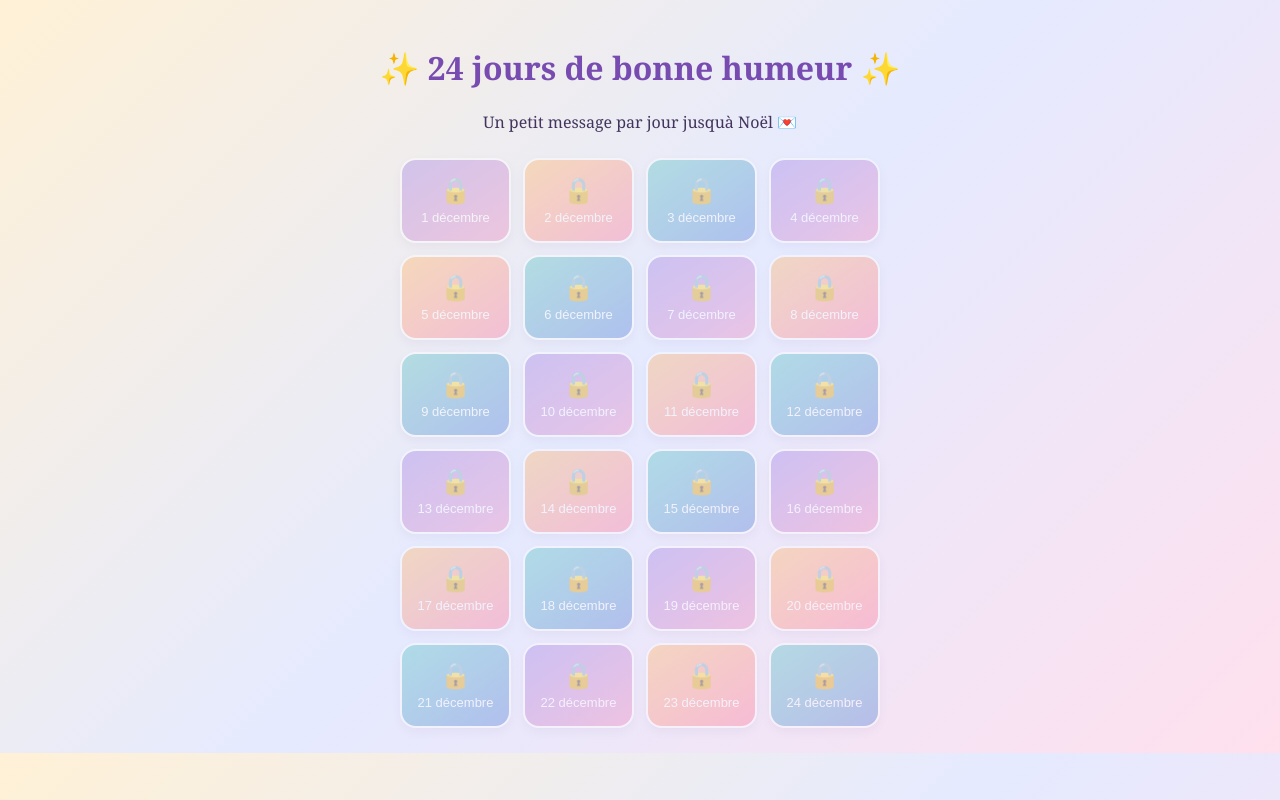
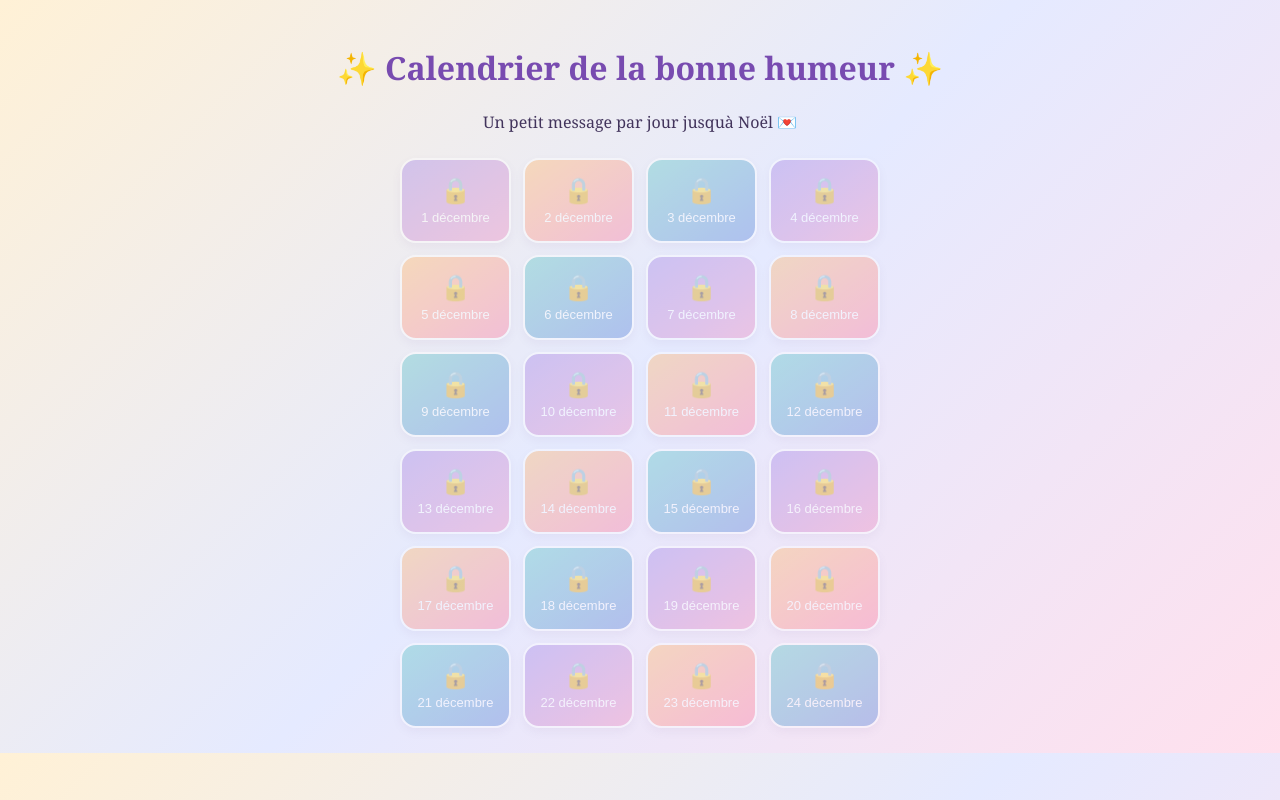
Before and after one commit to MargouxLFVR/calendrier-avent, a plain HTML site: page index.html in a window 1280 px wide. Drawn offline with Linux system fonts and the light colour scheme.

Commit message:
Rename HTML title and update header text

```diff
--- a/index.html
+++ b/index.html
@@ -4,7 +4,7 @@
 <head>
 <meta charset="UTF-8">
 <meta name="viewport" content="width=device-width, initial-scale=1">
-<title>24 jours de bonheur 🎄</title>
+<title>Calendrier de la bonne humeur 🎄</title>
 <style>
 body {
   margin: 0;
@@ -54,7 +54,7 @@ h1 { color:#784bb0; font-size:2em; }
 </style>
 </head>
 <body>
-<h1>✨ 24 jours de bonne humeur ✨</h1>
+<h1>✨ Calendrier de la bonne humeur ✨</h1>
 <p class="subtitle">Un petit message par jour jusquà Noël 💌</p>
 
 <div class="grid" id="calendar"></div>
```
